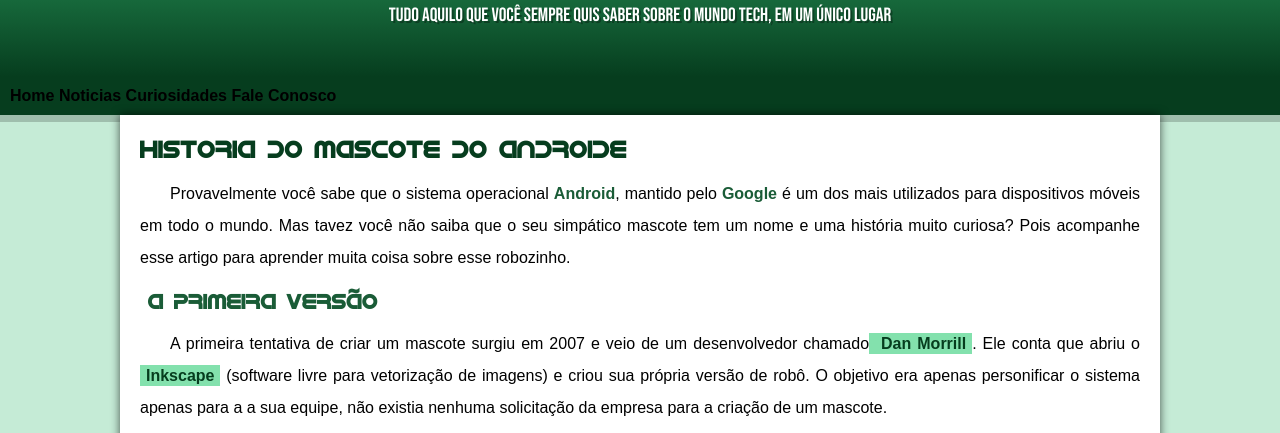
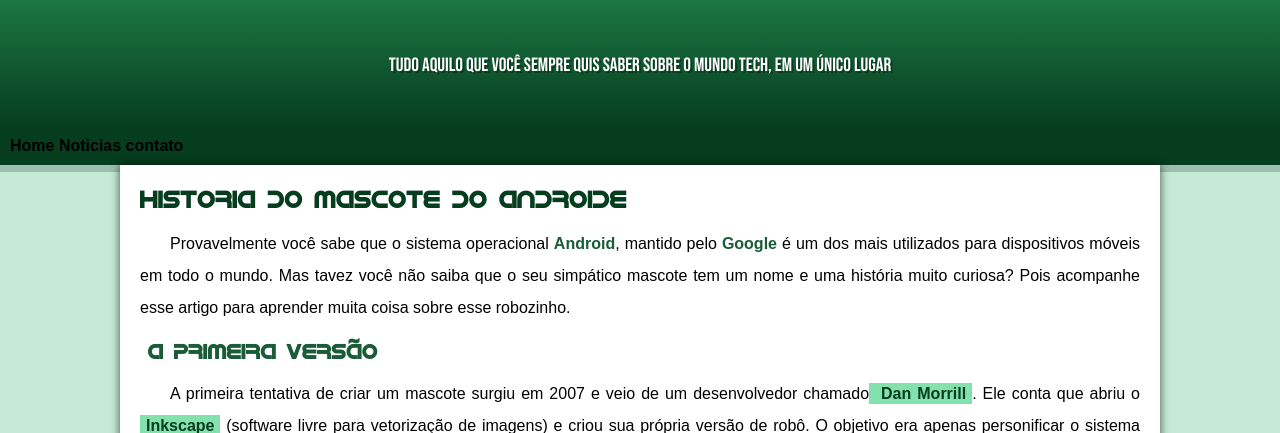
Before and after one commit to AdrianoMoreiira/projeto-android, a plain HTML site: page index.html in a window 1280 px wide. Shown: the part 113-546 px from the top of the page. Drawn offline with Linux system fonts and the light colour scheme.

Commit message:
problema de padding corrigido

```diff
--- a/estilo/style.css
+++ b/estilo/style.css
@@ -59,7 +59,7 @@ header > p {
     padding-right: 10px;
     padding-left: 10px;
     margin: auto;
-    margin-bottom: 30px;
+    padding: 50px;
     text-shadow: 2px 2px 0px rgba(0, 0, 0, 0.315);
 }
 
--- a/index.html
+++ b/index.html
@@ -16,8 +16,7 @@
     <nav>
         <a href="#">Home</a>
         <a href="#">Noticias</a>
-        <a href="#">Curiosidades</a>
-        <a href="#">Fale Conosco</a>
+        <a href="#">contato</a>
     </nav>
     <main>
         <article>
```
